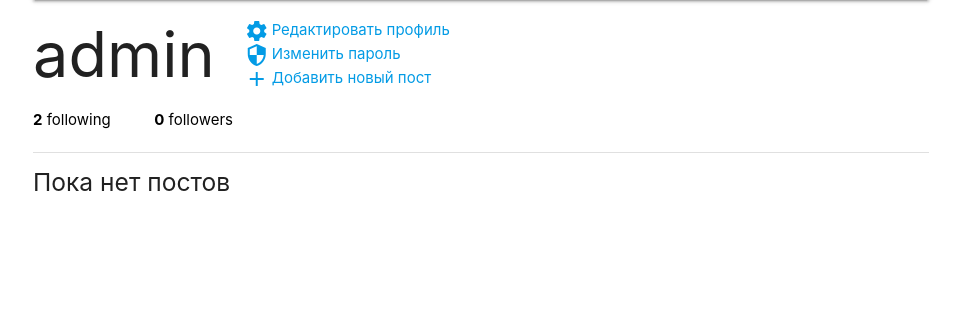
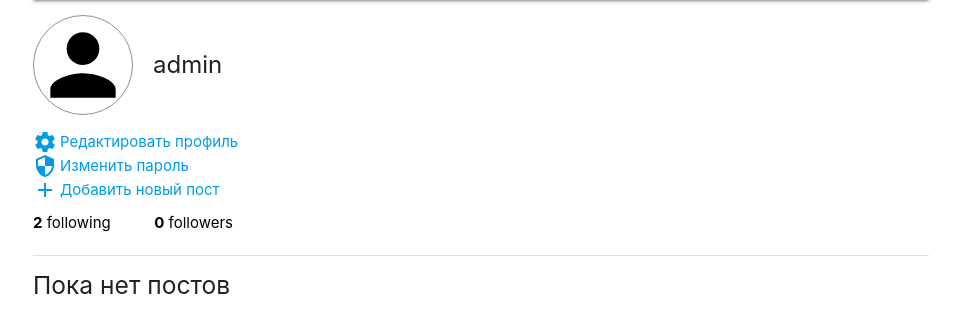
Before and after one commit to eldardzhorobekov/blog, a Django app: page /profile/admin in a window 1280 px wide. Shown: the part 64-397 px from the top of the page, without its empty margins (159-1120 px from the left). Run offline with Django 3.2, Linux system fonts and the light colour scheme; a user stored in the database is signed in; data comes from the database, SQL or seed files in the repository.

Commit message:
Add profile avatar

```diff
--- a/src/main/models.py
+++ b/src/main/models.py
@@ -14,6 +14,13 @@ from main import image_generators
 class Profile(AbstractUser):
     email = models.EmailField(
         _('email address'), unique=True)
+
+    avatar = ProcessedImageField(upload_to='profiles/',
+                                    processors=[ResizeToFill(100,100)],
+                                    format='PNG',
+                                    options={'quality': 90},
+                                    null=True, blank=True)
+
     subscriptions = models.ManyToManyField(
         to='self',
         related_name='subscribers',
@@ -84,6 +91,7 @@ class Post(models.Model):
                                     format='PNG',
                                     options={'quality': 100},
                                     null=True, blank=True)
+
     def __str__(self):
         return self.title
 
--- a/src/main/static_files/css/styles.css
+++ b/src/main/static_files/css/styles.css
@@ -86,13 +86,29 @@
   margin-bottom: 20px;
 }
 
-.profile__main {
+.profile__general {
   display: flex;
+  justify-content: start;
   align-items: center;
+  margin: 15px 0;
+}
 
+.profile__image {
+  border-radius: 50%;
+  border: .5px solid #909090;
+  width: 100px;
+  height: 100px;
+  overflow: hidden;
+  background: #fff;
 }
-.profile__main h1 {
-  margin: 20px 30px 20px 0;
+.profile__image img {
+  width: 100%;
+  height: 100%;
+}
+
+.profile__username {
+  margin-left: 20px;
+  font-size: 24px;
 }
 
 .instruments {
@@ -103,6 +119,7 @@
   display: flex;
   flex-direction: column;
   justify-content: space-between;
+  margin-bottom: 10px;
 }
 
 .admin-instruments {
--- a/src/main/templates/inc/header.html
+++ b/src/main/templates/inc/header.html
@@ -4,7 +4,7 @@
     {% if not user.is_anonymous %}
       <ul id="nav-mobile" class="right hide-on-med-and-down">
         <li>
-          <a href="{% url 'profile' user.username %}" class="material-icon__wrapper">
+          <a href="{% url 'profile-base' %}" class="material-icon__wrapper">
             <i class="material-icons left">person</i>
             <span>{{ user }}</span>
           </a>
--- a/src/main/templates/post/create_update.html
+++ b/src/main/templates/post/create_update.html
@@ -1,9 +1,9 @@
 {% extends 'base.html' %}
 
 {% block content %}
-<form method="post" enctype='multipart/form-data'>
+<form method='post' enctype='multipart/form-data'>
     {% csrf_token %}
     {{ form.as_p }}
-    <input class="btn" type="submit" value="Save">
+    <input class='btn' type='submit' value='Save'>
 </form>
 {% endblock %}
--- a/src/main/templates/profile/profile-edit.html
+++ b/src/main/templates/profile/profile-edit.html
@@ -4,10 +4,10 @@
 
 <div class="profile-form-container">
     <h4>Profile Edit</h4>
-    <form method="post">
+    <form method='post' enctype='multipart/form-data'>
         {% csrf_token %}
         {{ form.as_p }}
-        <input class="btn" type="submit" value="Save">
+        <input class='btn' type='submit' value='Save'>
     </form>
 </div>
 
--- a/src/main/templates/profile/profile-private.html
+++ b/src/main/templates/profile/profile-private.html
@@ -1,6 +1,4 @@
 <div class="profile">
-  <div class="profile__main">
-    <h1>{{ profile.username }}</h1>
   <div class="profile__instruments">
     <a href="{% url 'profile-edit' %}" class="material-icon__wrapper">
       <i class="material-icons">settings</i>
@@ -14,7 +12,6 @@
       <i class="material-icons">add</i>
       <span>Добавить новый пост</span>
     </a>
-    </div>
   </div>
 
 
--- a/src/main/templates/profile/profile-public.html
+++ b/src/main/templates/profile/profile-public.html
@@ -1,6 +1,5 @@
 <div class="profile">
   <div class="profile__main">
-    <h1 style="float:left">{{ profile.username }}</h1>
     {% if fl.is_following %}
       <div class="follow-btn followed" data-username="{{ profile.username }}">Following</div>
     {% else %}
--- a/src/main/templates/profile/profile.html
+++ b/src/main/templates/profile/profile.html
@@ -1,8 +1,23 @@
 {% extends 'base.html'%}
+{% load static %}
 
 {% block title %} {{ profile.username }} {% endblock %}
 
 {% block content %}
+
+  <div class="profile__general">
+    <div class="profile__image">
+
+      {% if profile.avatar %}
+        <img src="{{ profile.avatar.url }}" width="100px" height="100px" />
+      {% else %}
+        <img src="{% static 'img/person-black-18dp.svg' %}" width="100px" height="100px" />
+      {% endif %}
+
+    </div>
+    <div class="profile__username">{{ profile.username }}</div>
+  </div>
+
   {% if profile == user %}
     {% include 'profile/profile-private.html' %}
   {% else %}
--- a/src/main/views/profile.py
+++ b/src/main/views/profile.py
@@ -11,6 +11,7 @@ from django.urls import reverse, reverse_lazy
 
 from main.models import Profile
 from main.decorators import AjaxTest
+from main.forms import EditProfileForm
 
 
 @method_decorator(login_required, name='dispatch')
@@ -42,21 +43,21 @@ class ProfileBaseView(DetailView):
 @method_decorator(login_required, name='dispatch')
 class ProfileEditView(UpdateView):
     template_name = 'profile/profile-edit.html'
-    fields = ['first_name', 'last_name', 'email']
+    form_class = EditProfileForm
     success_url = reverse_lazy('profile-base')
 
     def get_object(self):
         return self.request.user
 
+
 @method_decorator(login_required, name='dispatch')
 class ProfileChangePasswordView(PasswordChangeView):
     template_name = 'profile/profile-change-password.html'
 
+
 @method_decorator(login_required, name='dispatch')
 class ProfilePasswordChangeDoneView(PasswordChangeDoneView):
     template_name = 'profile/profile-change-password-done.html'
-
-
 
 
 @method_decorator(login_required, name='dispatch')
```
Also changed, not shown: src/main/forms.py (+6 -2 lines), src/main/migrations/0016_profile_avatar.py (added), src/main/static_files/img/person-black-18dp.svg (added), src/media/profiles/rick-sanchez-easier-for-you-wallpaper_Mygq4LR.png (added). Lines whose indentation alone changed are shown as unchanged.
